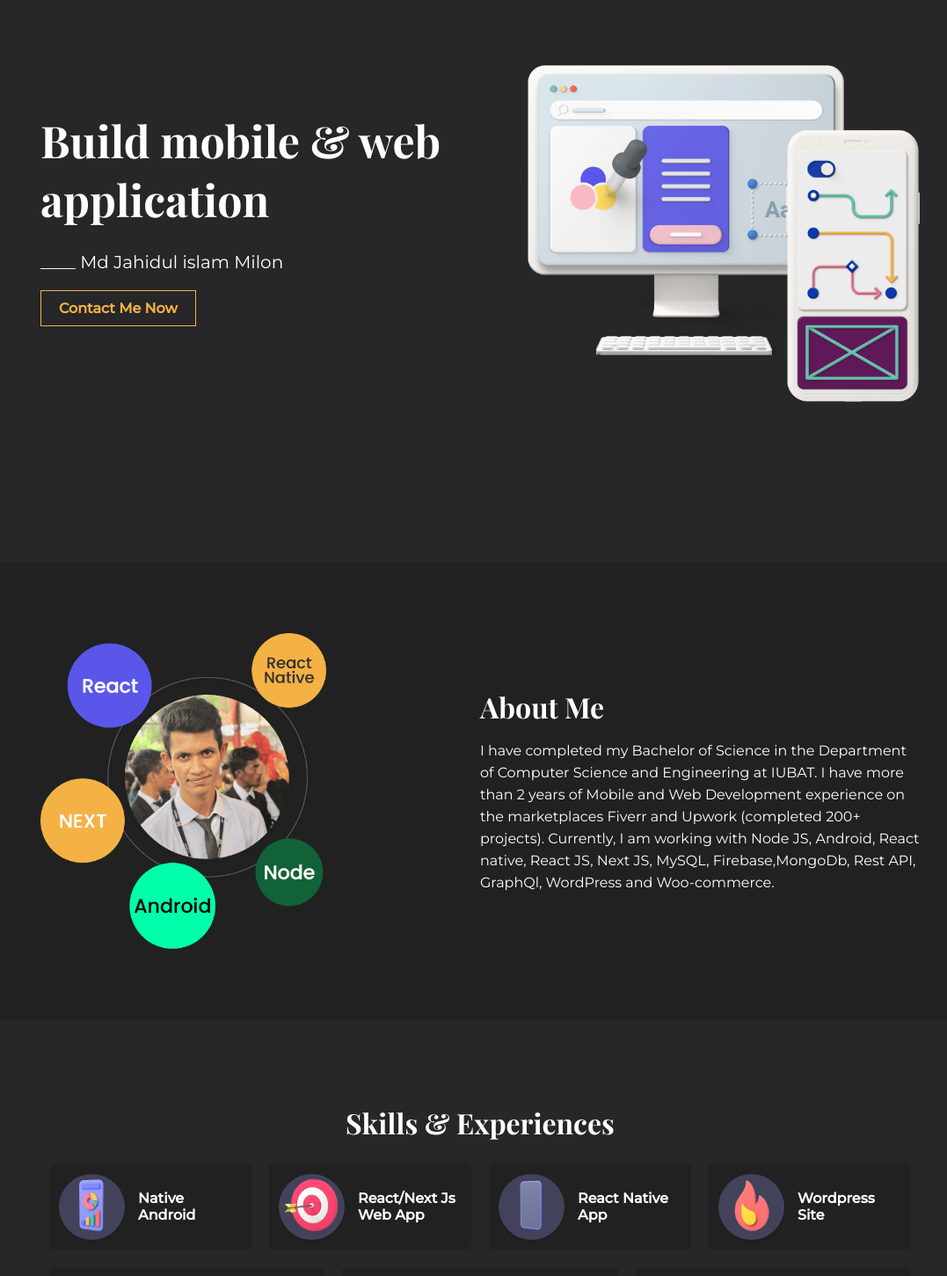
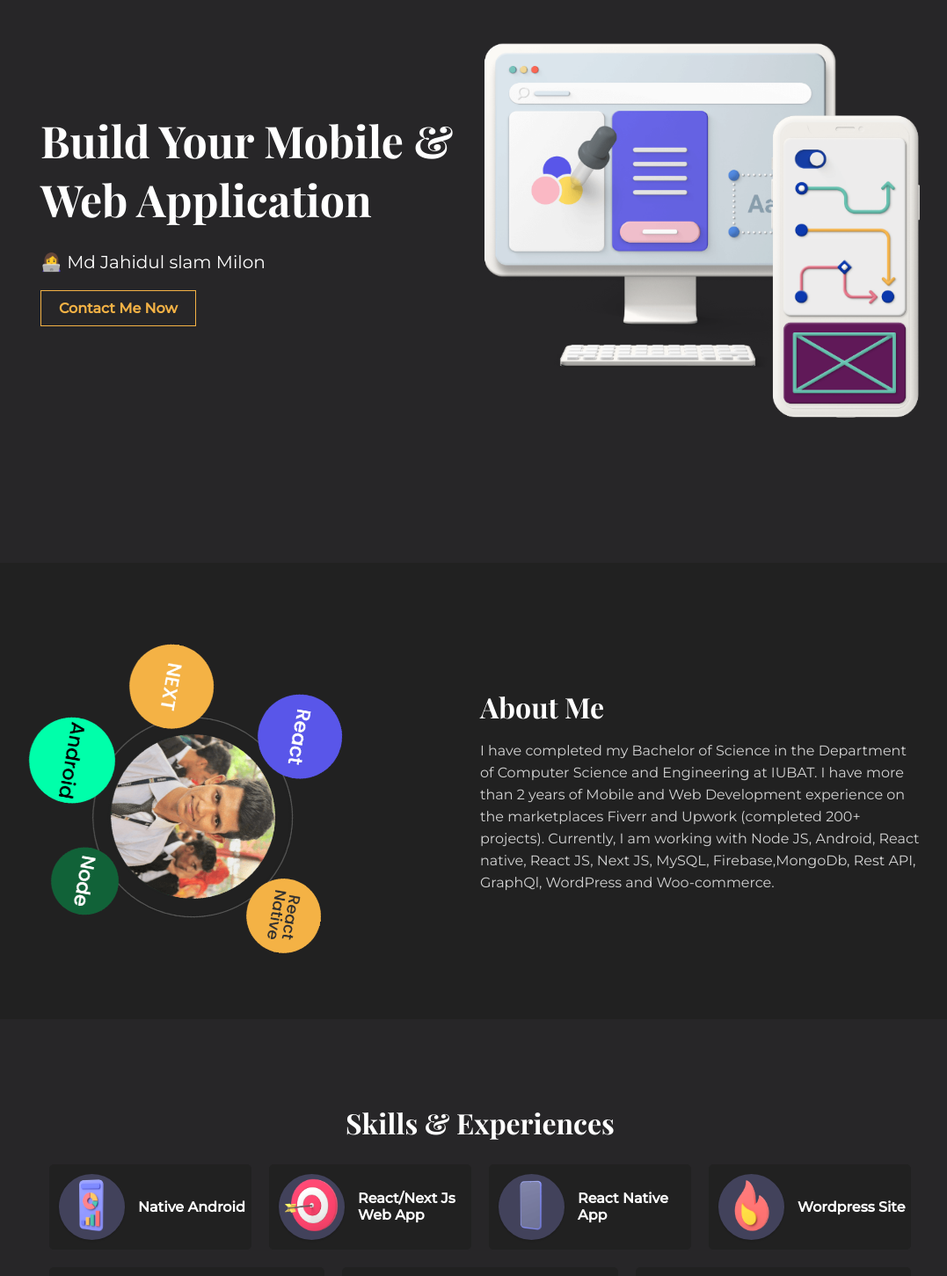
Before and after one commit to milon27/next-js-portfolio, a Next.js app: page / in a window 1280 px wide. Shown: the part 160-1611 px from the top of the page at 88% size, without its empty margins (94-1171 px from the left). Built offline with nearby package versions, Linux system fonts and the light colour scheme.

Commit message:
anim done

```diff
--- a/package.json
+++ b/package.json
@@ -13,11 +13,12 @@
     "contentful": "8.1.7",
     "firebase-admin": "9.4.2",
     "firebase-functions": "3.13.0",
-    "framer-motion": "^6.2.8",
+    "framer-motion": "4.1.17",
     "next": "10.0.5",
     "nprogress": "0.2.0",
     "react": "17.0.1",
     "react-dom": "17.0.1",
+    "react-intersection-observer": "^8.33.1",
     "react-pdf": "5.3.0"
   }
 }
--- a/src/components/home/About.js
+++ b/src/components/home/About.js
@@ -1,15 +1,27 @@
+import { motion, useViewportScroll, useTransform } from "framer-motion";
+
 export default function About() {
+    const { scrollYProgress } = useViewportScroll();
+    const rotate = useTransform(scrollYProgress, [0, 1], [100, -100])
+
+
     return (
         <>
             <div className="flex flex-wrap my-3" style={{ position: 'relative' }}>
                 <div className="flex justify-content-center-m flex-half">
-                    <img className="mepic" src="/about.png" />
+
+
+                    <motion.img
+                        style={{
+                            rotate: rotate
+                        }}
+                        className="mepic" src="/about.png" />
                 </div>
                 <div className="flex-half color-white" style={{
                     alignSelf: "center"
                 }}>
                     <h1>About Me</h1>
-                    <p style={{ lineHeight: "25px", textAlign: "left" }}>I have completed my Bachelor of Science in the Department of Computer Science and Engineering at IUBAT. I have more than 2 years of Mobile and Web Development experience on the marketplaces Fiverr and Upwork (completed 200+ projects). Currently, I am working with Node JS, Android, React native, React JS, Next JS, MySQL, Firebase,MongoDb, Rest API, GraphQl, WordPress and Woo-commerce.</p>
+                    <p style={{ lineHeight: "25px", textAlign: "left", opacity: 0.8 }}>I have completed my Bachelor of Science in the Department of Computer Science and Engineering at IUBAT. I have more than 2 years of Mobile and Web Development experience on the marketplaces Fiverr and Upwork (completed 200+ projects). Currently, I am working with Node JS, Android, React native, React JS, Next JS, MySQL, Firebase,MongoDb, Rest API, GraphQl, WordPress and Woo-commerce.</p>
                 </div>
                 {/* <img src="dark-circle.svg" style={{ position: "absolute", right: 0, bottom: "-50%", width: "40%" }} alt="" />
                 <img src="dark-circle-light.png" style={{ position: "absolute", right: 0, bottom: "-50%", width: "40%" }} alt="" /> */}
--- a/src/components/home/Hero.js
+++ b/src/components/home/Hero.js
@@ -1,21 +1,52 @@
 import Link from 'next/link'
+import { motion, useViewportScroll, useTransform } from "framer-motion";
+import { FadeInDown } from '../../utils/anim/Anim';
+
 export default function Hero() {
+    const { scrollYProgress } = useViewportScroll();
+    const scale = useTransform(scrollYProgress, [0, 1], [1, 0]);
+
     return (
         <div className="hero-bg">
             <div style={{ margin: "auto", maxWidth: "1000px", height: "100vh" }} className="flex">
-                <div className="hero-text">
-                    <h1 className='title'>Build mobile & web application</h1>
-                    <p className="sub-title color-white">____ Md Jahidul islam Milon</p>
+                <motion.div
+                    initial="init"
+                    animate="anim"
+                    variants={FadeInDown(0.5)}
+                    style={{
+                        scale: scale
+                    }}
+                    className="hero-text">
+                    <h1 className='title'>Build Your Mobile & Web Application</h1>
+                    <p className="sub-title color-white">👩‍💻 Md Jahidul slam Milon</p>
 
-                    <img src="/dash.png" alt="" className="img-w100p onlyMobile" />
+                    <img src="/hero-img1.png" alt="" className="img-w100p onlyMobile" />
+                    <div className='onlyMobile'><p></p></div>
                     <Link href="/contact" >
                         <a className="btn-outline">Contact Me Now </a>
                     </Link>
 
-                </div>
-                <div className="hero-img">
-                    <img src="/hero-img.png" alt="" className="img-w100p" />
-                </div>
+                </motion.div>
+                <motion.div
+                    initial={{
+                        y: 0,
+                    }}
+                    animate={{
+                        y: [20, 0, 20],
+                        transition: {
+                            duration: 2,
+                            ease: "easeInOut",
+                            repeat: Infinity,
+                        }
+                    }}
+                    className="hero-img">
+                    <motion.img
+                        style={{
+                            opacity: scale,
+                            scale: scale
+                        }}
+                        src="/hero-img1.png" alt="" className="img-w100p" />
+                </motion.div>
             </div>
         </div >
     )
--- a/src/components/home/Skill.js
+++ b/src/components/home/Skill.js
@@ -1,44 +1,79 @@
-import React from 'react'
+import React, { useEffect } from 'react'
+import { motion, useAnimation } from "framer-motion";
+import { useInView } from "react-intersection-observer";
+
+const container = {
+    hidden: { opacity: 1, scale: 0 },
+    visible: {
+        opacity: 1,
+        scale: 1,
+        transition: {
+            delayChildren: 0.3,
+            staggerChildren: 0.2
+        }
+    }
+};
+
+const item = {
+    hidden: { y: 20, opacity: 0 },
+    visible: {
+        y: 0,
+        opacity: 1
+    }
+};
+
 
 export default function Skill() {
+    const controls = useAnimation();
+    const [ref, inView] = useInView();
+    useEffect(() => {
+        if (inView) {
+            controls.start("visible");
+        }
+    }, [controls, inView]);
+
     return (
         <>
             <div className="port flex flex-wrap my-3 color-white " >
                 <div style={{ width: '100%' }}>
                     <h1 style={{ textAlign: 'center' }}>Skills & Experiences</h1>
                 </div>
-                <div className="flex flex-wrap">
-                    <div className="flex-half item">
+                <motion.div ref={ref} className="flex flex-wrap"
+                    variants={container}
+                    initial="hidden"
+                    animate={controls}
+                >
+                    <motion.div className="flex-half item" variants={item}>
                         <img className="img-w100p img-circle" src="/app.png" />
                         <h4>Native Android</h4>
-                    </div>
-                    <div className="flex-half item">
+                    </motion.div>
+                    <motion.div className="flex-half item" variants={item}>
                         <img className="img-w100p img-circle" src="/target.png" />
                         <h4>React/Next Js Web App</h4>
-                    </div>
-                    <div className="flex-half item">
+                    </motion.div>
+                    <motion.div className="flex-half item" variants={item}>
                         <img className="img-w100p img-circle" src="/phn2.png" />
                         <h4>React Native App</h4>
-                    </div>
-                    <div className="flex-half item">
+                    </motion.div>
+                    <motion.div className="flex-half item" variants={item}>
                         <img className="img-w100p img-circle" src="/fire.png" />
                         <h4>Wordpress Site</h4>
-                    </div>
+                    </motion.div>
 
 
-                    <div className="flex-half item">
+                    <motion.div className="flex-half item" variants={item}>
                         <img className="img-w100p img-circle" src="/sound.png" />
                         <h4>MySQL, Firebase, MongoDB</h4>
-                    </div>
-                    <div className="flex-half item">
+                    </motion.div>
+                    <motion.div className="flex-half item" variants={item}>
                         <img className="img-w100p img-circle" src="/cloud.svg" />
                         <h4>AWS(EC2), Digital Ocean</h4>
-                    </div>
-                    <div className="flex-half item">
+                    </motion.div>
+                    <motion.div className="flex-half item" variants={item}>
                         <img className="img-w100p img-circle" src="/api.png" />
                         <h4>API Development</h4>
-                    </div>
-                </div>
+                    </motion.div>
+                </motion.div>
 
 
 
--- /dev/null
+++ b/src/utils/anim/Anim.js
@@ -0,0 +1,13 @@
+export const FadeInDown = (delay) => {
+    return {
+        init: { opacity: 0, y: -20 },
+        anim: {
+            opacity: 1,
+            y: 0,
+            transition: {
+                delay: delay ? delay : 0,
+                duration: 1
+            }
+        }
+    }
+}
--- a/styles/globals.css
+++ b/styles/globals.css
@@ -98,9 +98,7 @@ a {
   padding:5px!important;
   margin:5px;
 }
-.port .item h4{
-  margin: 0px 10px!important;
-}
+
 
 .img-half{
   width: 30vw;
@@ -240,6 +238,7 @@ footer{
 }
 
 .port .item{
+  gap:10px;
   border-radius: 5px;
   border:1px solid var(--background);
   background: var(--background);
```
Also changed, not shown: src/components/Header.js (+36 -33 lines), public/hero-img1.png (added), 1 other file (tests, documents, lock files or other folders).
